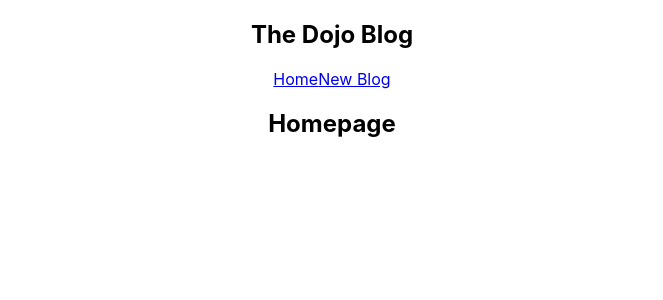
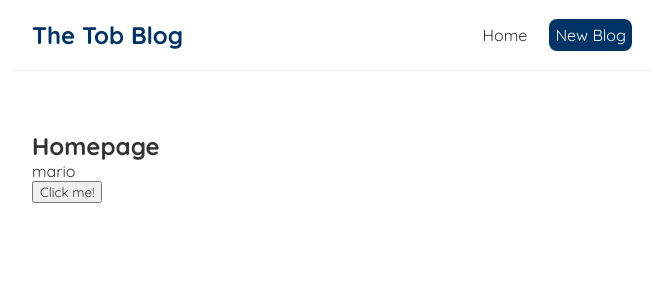
Before and after one commit to juantobiasdl7/Tob-blog, a React (Create React App) app: page / in a window 1280 px wide. Shown: the top 300 px of the page, without its empty margins (308-971 px from the left). Built offline with nearby package versions, Linux system fonts and the light colour scheme.

Commit message:
I got to lesson 9 in the react course.

```diff
--- a/src/App.css
+++ /dev/null
@@ -1,38 +0,0 @@
-.App {
-  text-align: center;
-}
-
-.App-logo {
-  height: 40vmin;
-  pointer-events: none;
-}
-
-@media (prefers-reduced-motion: no-preference) {
-  .App-logo {
-    animation: App-logo-spin infinite 20s linear;
-  }
-}
-
-.App-header {
-  background-color: #282c34;
-  min-height: 100vh;
-  display: flex;
-  flex-direction: column;
-  align-items: center;
-  justify-content: center;
-  font-size: calc(10px + 2vmin);
-  color: white;
-}
-
-.App-link {
-  color: #61dafb;
-}
-
-@keyframes App-logo-spin {
-  from {
-    transform: rotate(0deg);
-  }
-  to {
-    transform: rotate(360deg);
-  }
-}
--- a/src/App.js
+++ b/src/App.js
@@ -1,4 +1,3 @@
-import './App.css';
 import Navbar from './Navbar';
 import Home from './Home';
 
--- a/src/Home.js
+++ b/src/Home.js
@@ -1,7 +1,18 @@
+import { useState } from 'react';
+
 const Home = () => {
+
+    const [name, setName] = useState('mario');
+
+    const handleClick = () => {
+        setName('Luigi');
+    }
+
     return (
         <div className="home">
             <h2>Homepage</h2>
+            <p>{ name }</p>
+            <button onClick={() => handleClick()}>Click me!</button>
         </div>
      );
 }
--- a/src/Navbar.js
+++ b/src/Navbar.js
@@ -1,10 +1,14 @@
 const Navbar = () => {
     return (
         <nav className="navbar">
-            <h1>The Dojo Blog</h1>
+            <h1>The Tob Blog</h1>
             <div className="links">
                 <a href="/">Home</a>
-                <a href="/create">New Blog</a>
+                <a href="/create" style={{
+                    color: "white",
+                    backgroundColor: '#003366',
+                    borderRadius: '8px'
+                }}>New Blog</a>
             </div>
         </nav>
      );
--- a/src/index.css
+++ b/src/index.css
@@ -1,13 +1,36 @@
-body {
+@import url('https://fonts.googleapis.com/css2?family=Quicksand:wght@300;400;500;600;700&display=swap');
+
+/* base styles */
+* {
   margin: 0;
-  font-family: -apple-system, BlinkMacSystemFont, 'Segoe UI', 'Roboto', 'Oxygen',
-    'Ubuntu', 'Cantarell', 'Fira Sans', 'Droid Sans', 'Helvetica Neue',
-    sans-serif;
-  -webkit-font-smoothing: antialiased;
-  -moz-osx-font-smoothing: grayscale;
+  font-family: "Quicksand";
+  color: #333;
 }
-
-code {
-  font-family: source-code-pro, Menlo, Monaco, Consolas, 'Courier New',
-    monospace;
+.navbar {
+  padding: 20px;
+  display: flex;
+  align-items: center;
+  max-width: 600px;
+  margin: 0 auto;
+  border-bottom: 1px solid #f2f2f2;
 }
+.navbar h1 {
+  color: #003366;
+}
+.navbar .links {
+  margin-left: auto;
+}
+.navbar a {
+  margin-left: 16px;
+  text-decoration: none;
+  padding: 6px;
+}
+.navbar a:hover {
+  color: #003366;
+  ;
+}
+.content {
+  max-width: 600px;
+  margin: 40px auto;
+  padding: 20px;
+}
```
